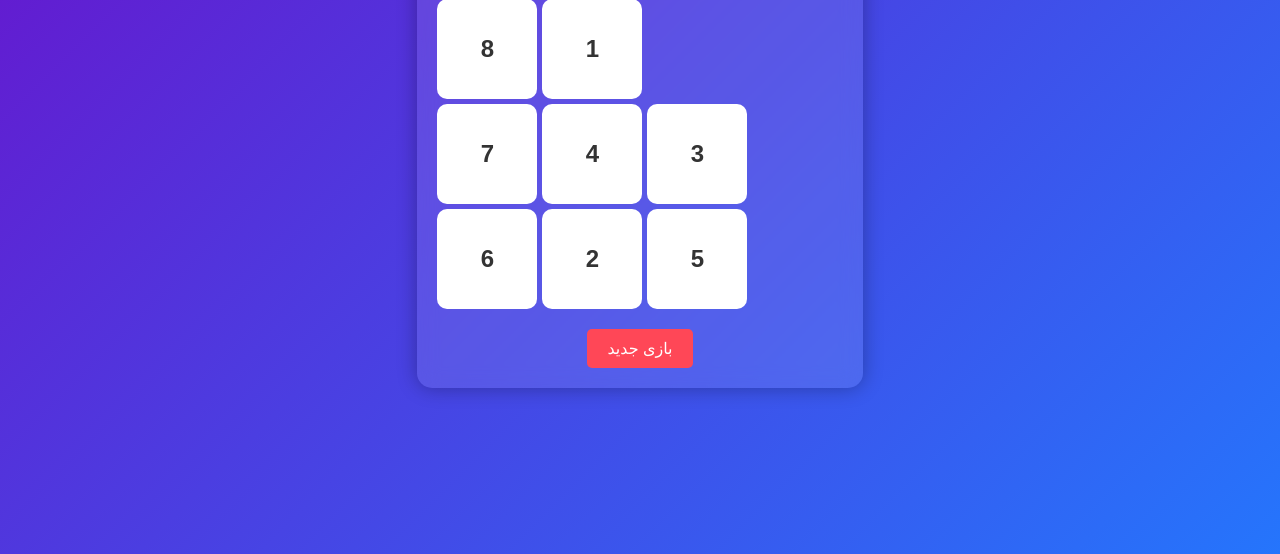
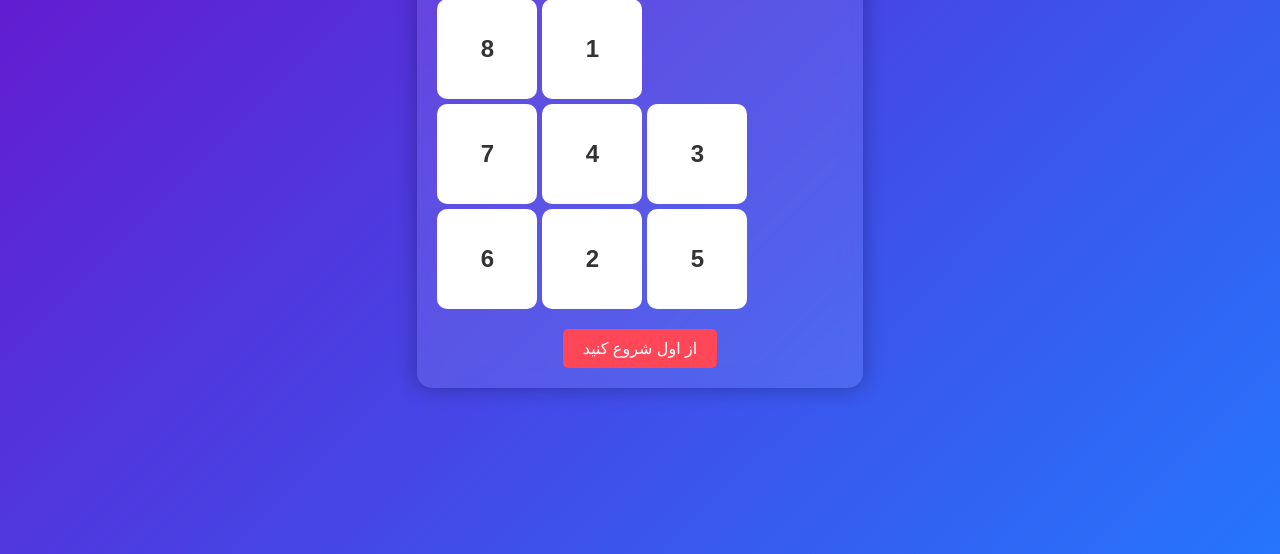
Before and after one commit to mmdhoseini2009/site2, a plain HTML site: page index.html in a window 1280 px wide. Shown: the part 246-800 px from the top of the page. Drawn offline with Linux system fonts and the light colour scheme.

Commit message:
Update index.html

```diff
--- a/index.html
+++ b/index.html
@@ -135,7 +135,7 @@
             <!-- تایل‌ها به صورت دینامیک اضافه می‌شوند -->
         </div>
         <div class="controls">
-            <button onclick="shuffleTiles()">بازی جدید</button>
+            <button onclick="shuffleTiles()">از اول شروع کنید</button>
         </div>
         <div class="win-message" id="win-message">هوراا شما برنده شدید!</div>
     </div>
```
